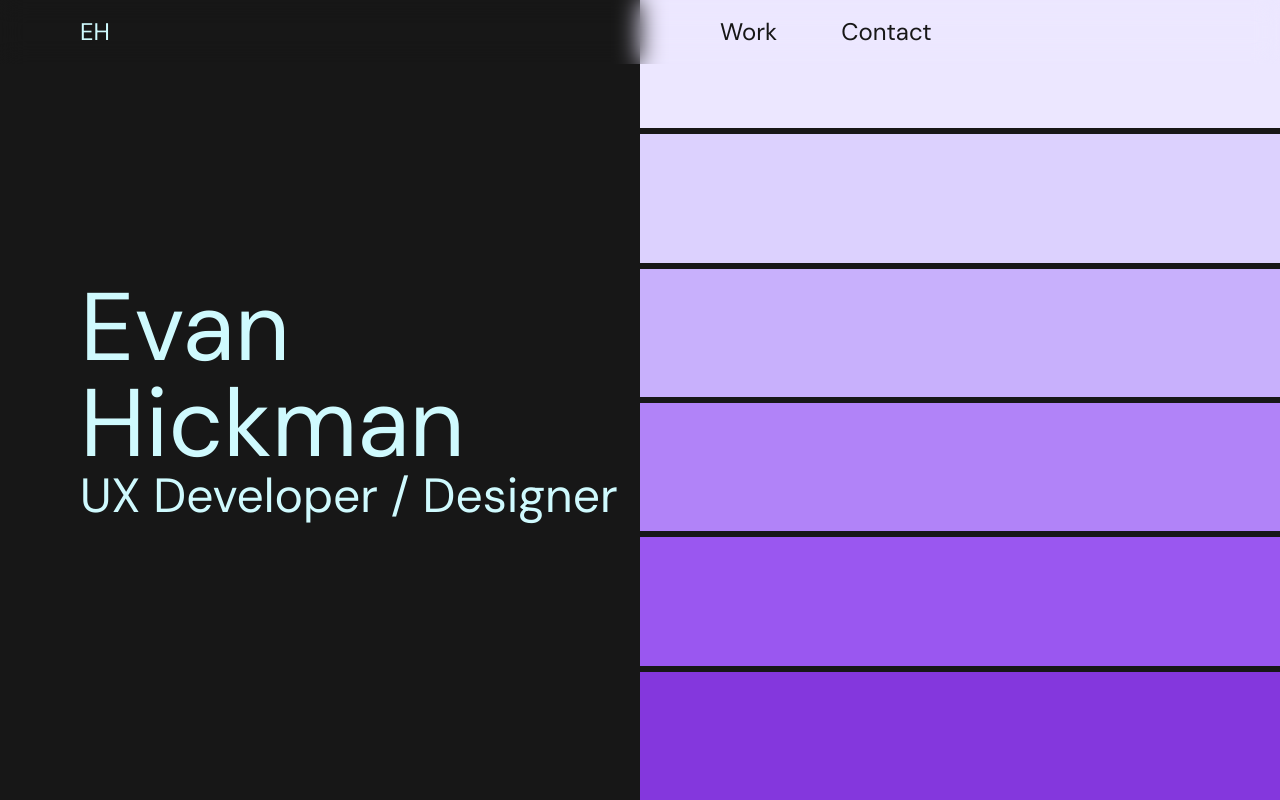
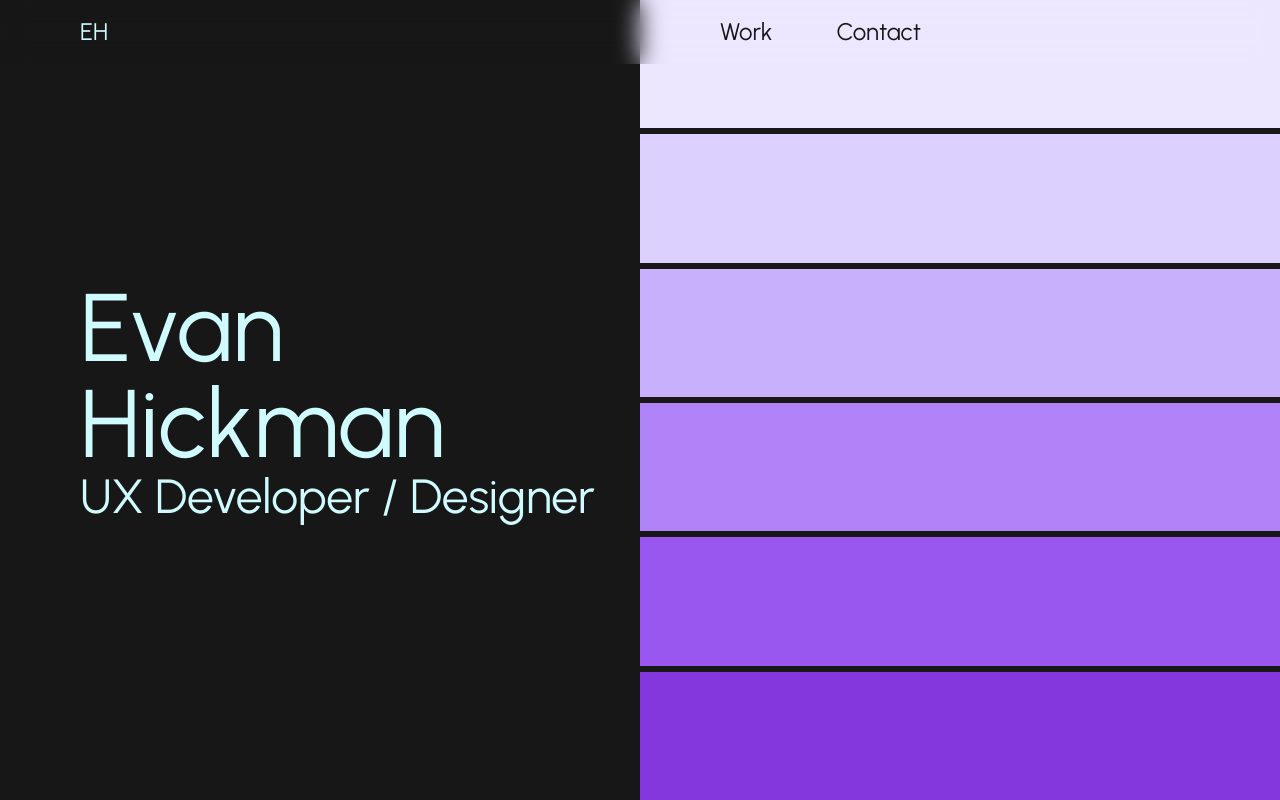
Before and after one commit to evanhickman/portfoliov2, a Next.js app: page / in a window 1280 px wide. Built offline with nearby package versions, Linux system fonts and the light colour scheme.

Commit message:
change font

```diff
--- a/src/app/layout.tsx
+++ b/src/app/layout.tsx
@@ -1,11 +1,11 @@
 import type { Metadata } from 'next';
 import Link from 'next/link';
-import { DM_Sans } from 'next/font/google';
+import { Urbanist } from 'next/font/google';
 import './globals.css';
 
 import Header from './components/Header';
 
-const sans = DM_Sans({ subsets: ['latin'] });
+const urban = Urbanist({ subsets: ['latin'] });
 
 export const metadata: Metadata = {
   title: 'Evan Hickman',
@@ -19,7 +19,7 @@ export default function RootLayout({
 }>) {
   return (
     <html lang='en'>
-      <body className={`${sans.className} relative`}>
+      <body className={`${urban.className} relative`}>
         <Header />
         {children}
       </body>
```
